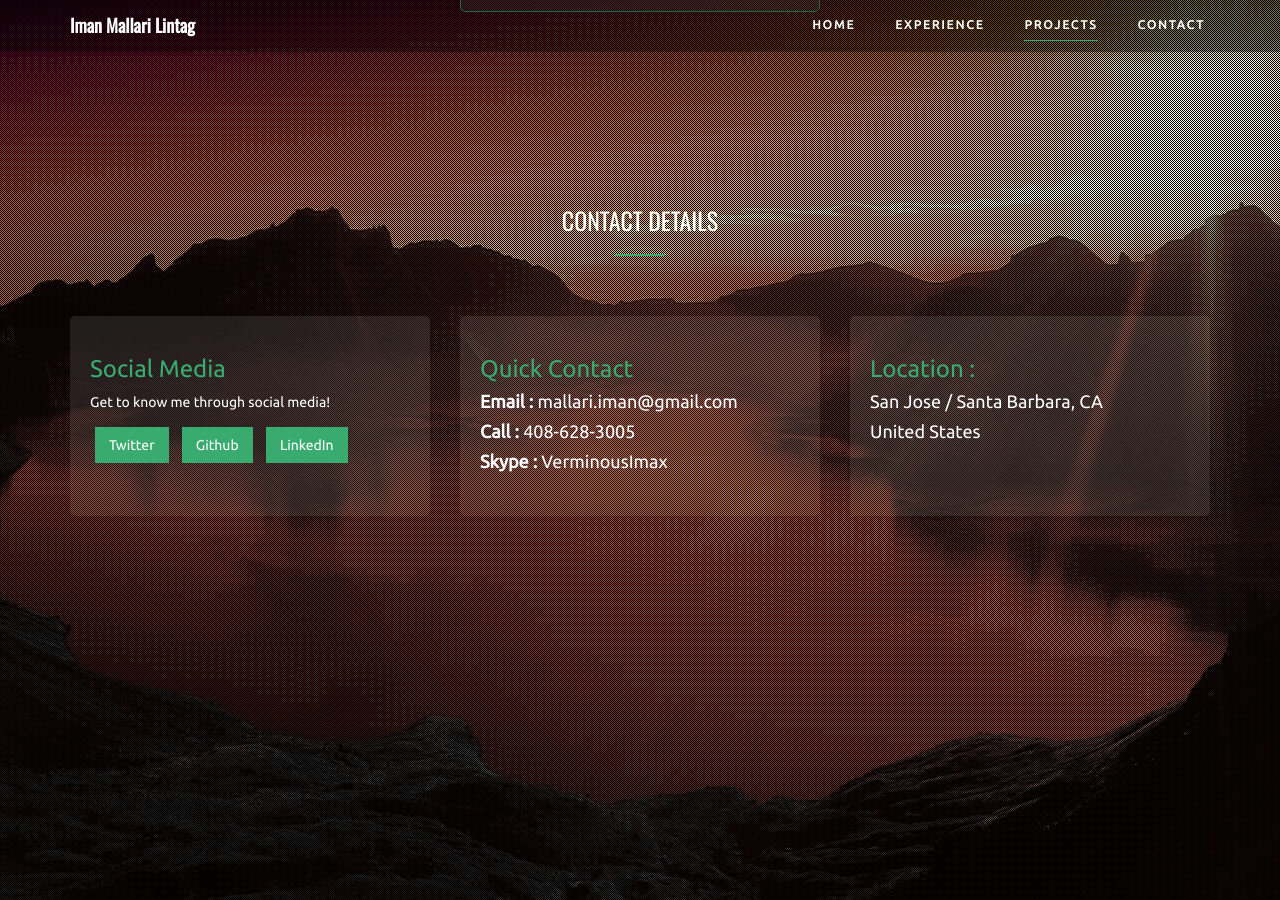
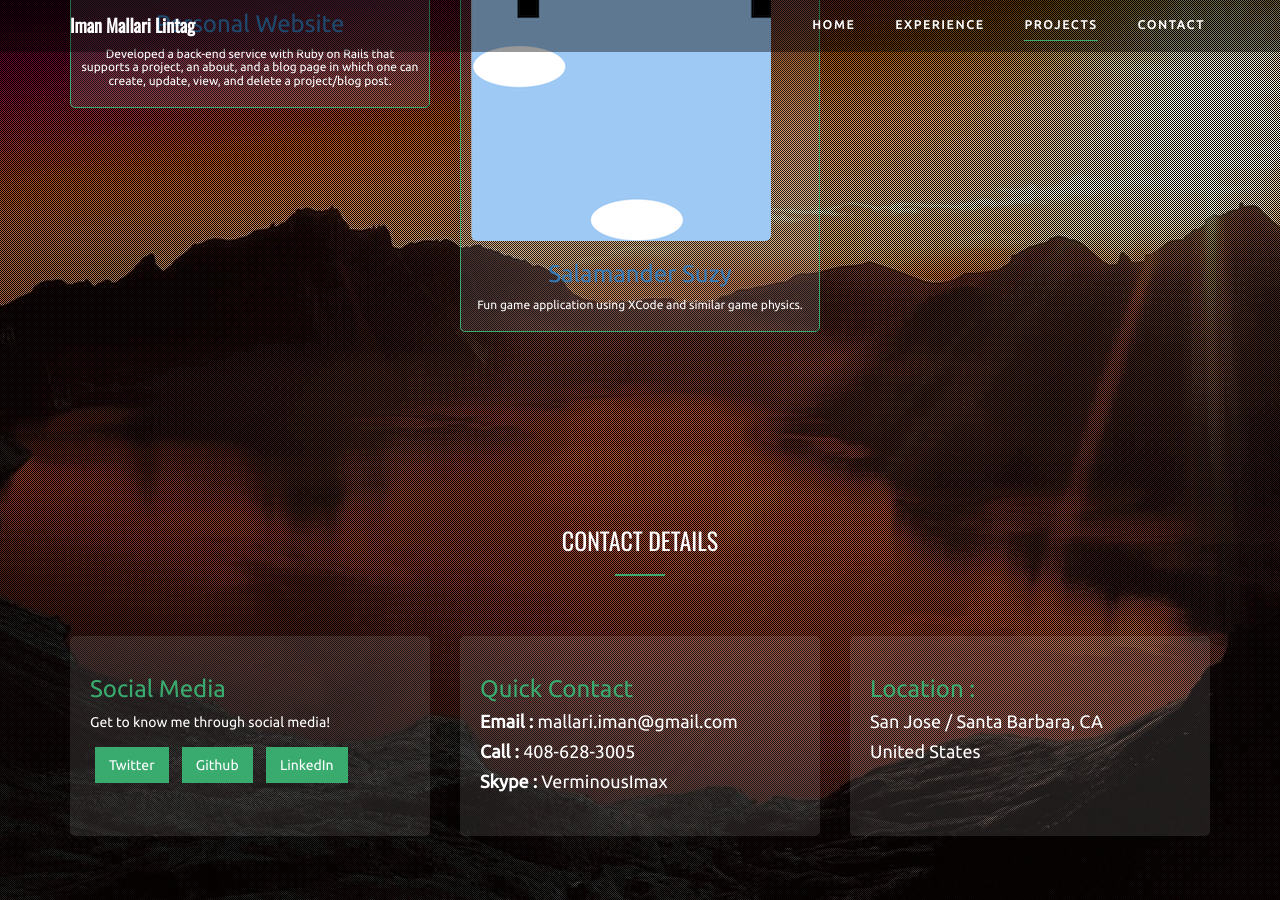
Before and after one commit to imanlintag/imanlintag.github.io, a Jekyll site: the page built from index.md, in a window 1280 px wide and 900 px high, scrolled down 3066 px. Built offline with Jekyll 4.4.1, drawn with Linux system fonts in a browser that asks for light colours; before the commit the page ends 3682 px from its top, so only the background shows below that.

Commit message:
Added project to projects section

```diff
--- a/_layouts/default.html
+++ b/_layouts/default.html
@@ -209,6 +209,15 @@
 						</div>
 					</div>
 
+					<div class="col-xs-12 col-sm-4 col-md-4 col-lg-4 swift">
+						<div class="projects-wrapper">
+							<a class="fancybox-media" title="Salamander-suzy" href="assets/img/portfolio/7.jpg">
+								<img src="assets/img/portfolio/7.jpg" class="img-responsive img-rounded" alt="" /></a>
+    							<h3 class="Salamander-Suzy"><a href="https://github.com/imanlintag/Salamander-Suzy">Salamander Suzy</a></h3>
+								<h6>Fun game application using XCode and similar game physics.</h6>
+						</div>
+					</div>
+
 					<div class="col-xs-12 col-sm-4 col-md-4 col-lg-4 ruby html css javascript">
 						<div class="projects-wrapper">
 							<a class="fancybox-media" title="Personal Website" href="assets/img/portfolio/6.jpg">
```
Also changed, not shown: assets/img/portfolio/7.jpg (added), 3 other files.
